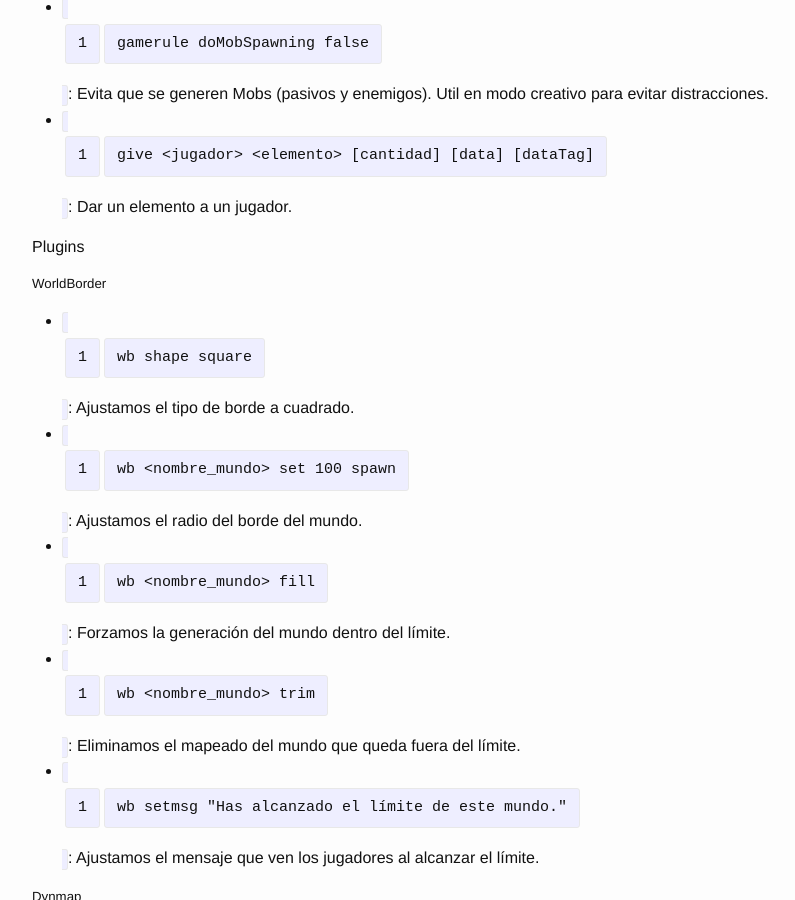
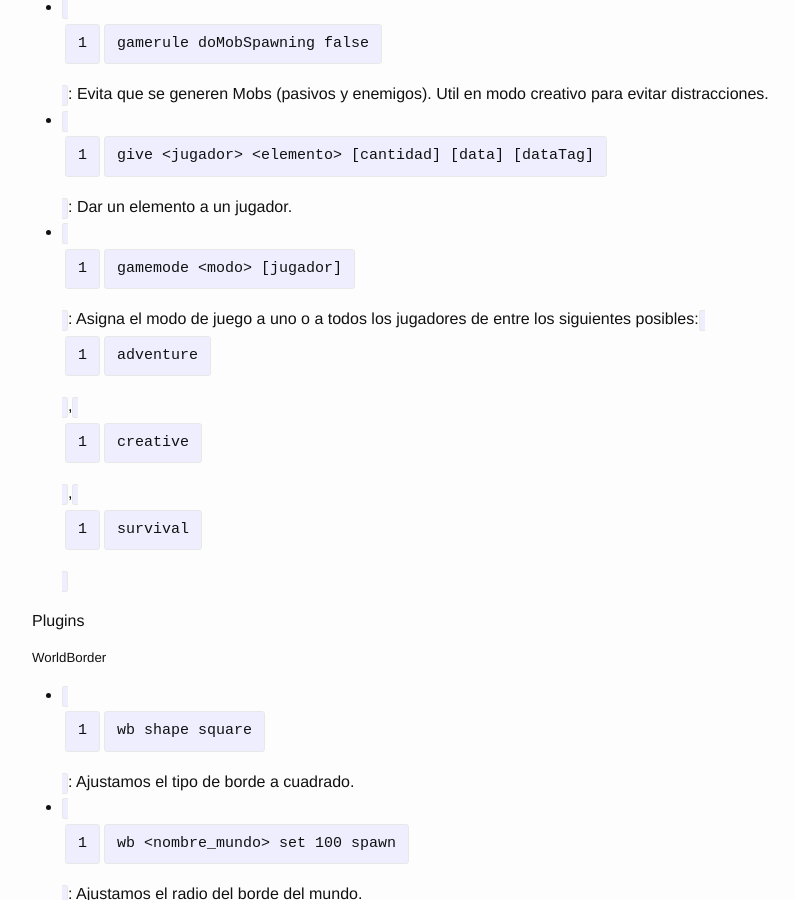
Before and after one commit to eduardofilo/eduardofilo.jekyll, a Jekyll site: the page built from proyectos/minecraft.md, in a window 1280 px wide and 900 px high, scrolled down 4821 px. Shown: the whole window, without its empty margins (238-1033 px from the left). Built offline with Jekyll 4.4.1, drawn with Linux system fonts in a browser that asks for light colours; Markdown is read by kramdown in place of the engine named in the settings.

Commit message:
Comando Minecraft.

```diff
--- a/proyectos/minecraft.md
+++ b/proyectos/minecraft.md
@@ -176,6 +176,7 @@ worlds:
 * `gamerule doFireTick false`: Evita que se propague el fuego.
 * `gamerule doMobSpawning false`: Evita que se generen Mobs (pasivos y enemigos). Util en modo creativo para evitar distracciones.
 * `give <jugador> <elemento> [cantidad] [data] [dataTag]`: Dar un elemento a un jugador.
+* `gamemode <modo> [jugador]`: Asigna el modo de juego a uno o a todos los jugadores de entre los siguientes posibles: `adventure`, `creative`, `survival`
 
 #### Plugins
 
```
